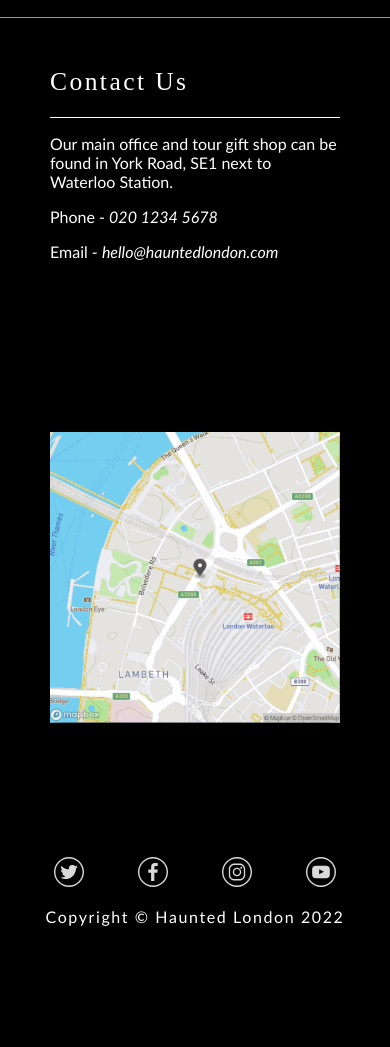
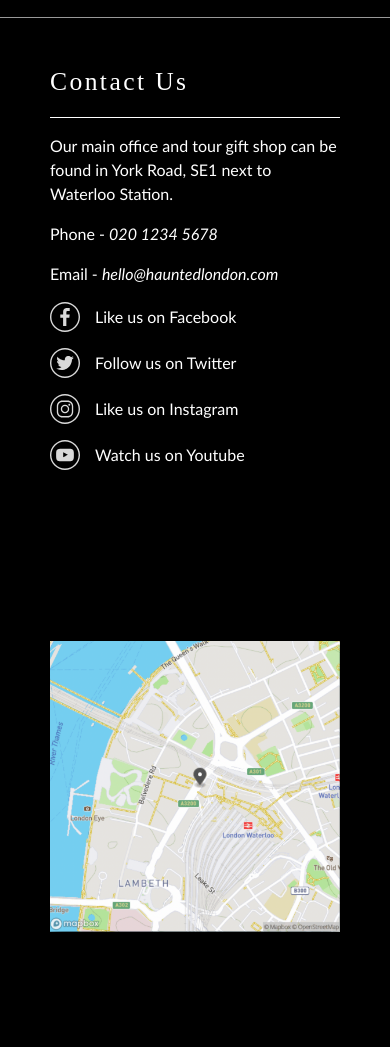
Before and after one commit to CanRaffs89/haunted-london, a plain HTML site: page contact.html in a window 390 px wide. Shown: the part 53-1100 px from the top of the page. Before the commit the page ends 999 px from the top, so only its background shows below. Drawn offline with Linux system fonts and the light colour scheme.

Commit message:
Replaced lorem ipsum text on Tours page and Home page. Moved social icons from Footer to Contact page

```diff
--- a/contact.html
+++ b/contact.html
@@ -5,7 +5,7 @@
     <meta name="viewport" content="width=device-width, initial-scale=1.0">
     <meta http-equiv="X-UA-Compatible" content="ie=edge">
     <link rel="stylesheet" href="./css/main.css">
-    <title>Welcome | Haunted London</title>
+    <title>Contact | Haunted London</title>
 </head>
 <body>
 
@@ -38,18 +38,16 @@
                 <p>Our main office and tour gift shop can be found in York Road, SE1 next to Waterloo Station.</p>
                 <p>Phone - <i>020 1234 5678</i></p>
                 <p>Email - <i>hello@hauntedlondon.com</i></p>
+                <p class="social-container"><a class="social-icon" id="social-facebook" href="#"></a> Like us on Facebook</p>
+                <p class="social-container"><a class="social-icon" id="social-twitter" href="#"></a> Follow us on Twitter</p>
+                <p class="social-container"><a class="social-icon" id="social-instagram" href="#"></a> Like us on Instagram</p>
+                <p class="social-container"><a class="social-icon" id="social-youtube" href="#"></a> Watch us on Youtube</p>
             </div>
             <div class="content-image" id="contact-map"></div>
         </div>
 
         <!-- Footer -->
         <div id="footer">
-            <div id="social">
-                <a id="social-twitter" href="#"></a>
-                <a id="social-facebook" href="#"></a>
-                <a id="social-instagram" href="#"></a>
-                <a id="social-youtube" href="#"></a>
-            </div>
             <p>Copyright &copy; Haunted London 2022</p>
         </div>
     </div>
--- /dev/null
+++ b/scss/_contact.scss
@@ -0,0 +1,35 @@
+.social-container {
+    display: flex;
+    align-items: center;
+}
+
+.social-icon {
+    display: inline-block;
+    height: 30px;
+    width: 30px;
+    margin-right: 15px;
+}
+
+a#social-twitter {
+    background: url('../img/twitter.svg') no-repeat;
+    background-size: cover;
+    filter: invert(100%);
+}
+
+a#social-facebook {
+    background: url('../img/facebook.svg') no-repeat;
+    background-size: cover;
+    filter: invert(100%);
+}
+
+a#social-instagram {
+    background: url('../img/instagram.svg') no-repeat;
+    background-size: cover;
+    filter: invert(100%);
+}
+
+a#social-youtube {
+    background: url('../img/youtube.svg') no-repeat;
+    background-size: cover;
+    filter: invert(100%);
+}
--- a/scss/_footer.scss
+++ b/scss/_footer.scss
@@ -1,49 +1,12 @@
 #footer {
-    padding: 10px 0;
-
-    #social {
-        margin: 20px auto;
-        height: 50px;
-        width: 60%;
-        display: flex;
-        justify-content: space-evenly;
-
-        a {
-            height: 50px;
-            width: 50px;
-        }
-
-        a#social-twitter {
-            background: url('../img/twitter.svg') no-repeat;
-            background-size: cover;
-            filter: invert(100%);
-        }
-
-        a#social-facebook {
-            background: url('../img/facebook.svg') no-repeat;
-            background-size: cover;
-            filter: invert(100%);
-        }
-
-        a#social-instagram {
-            background: url('../img/instagram.svg') no-repeat;
-            background-size: cover;
-            filter: invert(100%);
-        }
-
-        a#social-youtube {
-            background: url('../img/youtube.svg') no-repeat;
-            background-size: cover;
-            filter: invert(100%);
-        }
-    }
+    padding: 30px 0 20px 0;
 
     p {
         letter-spacing: 0.1rem;
         font-size: 1.2rem;
         font-weight: 300;
         text-align: center;
-        margin: 0 0 10px 0;
+        margin: 0;
     }
 }
 
@@ -52,20 +15,5 @@
         p {
             font-size: 1rem;
         }
-
-        #social {
-            width: auto;
-            height: 30px;
-
-            a {
-                height: 30px;
-                width: 30px;
-
-                img {
-                    height: 30px;
-                    width: 30px;
-                }
-            }
-        }
     }
 }
--- a/scss/main.scss
+++ b/scss/main.scss
@@ -5,6 +5,7 @@
 @import 'testimonial';
 @import 'tours';
 @import 'faq';
+@import 'contact';
 @import 'footer';
 
 body {
@@ -37,6 +38,7 @@ body {
 
 h1 {
     font-weight: 400;
+    font-size: 1.8rem;
 }
 
 h2 {
@@ -52,6 +54,7 @@ h2 {
 p {
     font-size: 1.2rem;
     font-weight: 300;
+    line-height: 1.5;
 }
 
 @media (max-width: 810px) {
```
Also changed, not shown: faq.html (+5 -7 lines), index.html (+7 -16 lines), tours.html (+8 -11 lines), css/main.css, 1 other file.
